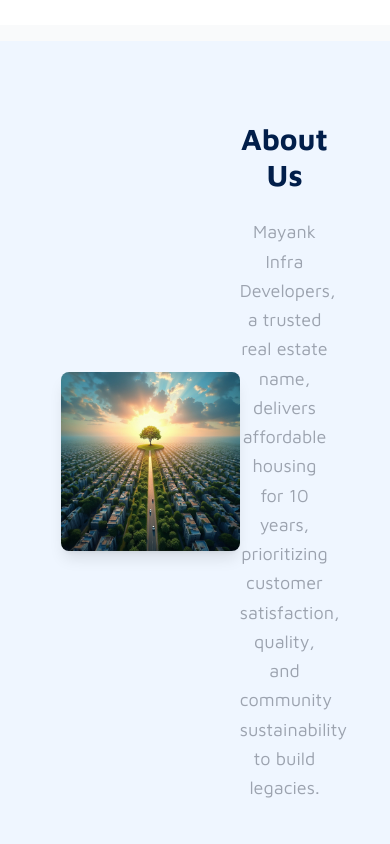
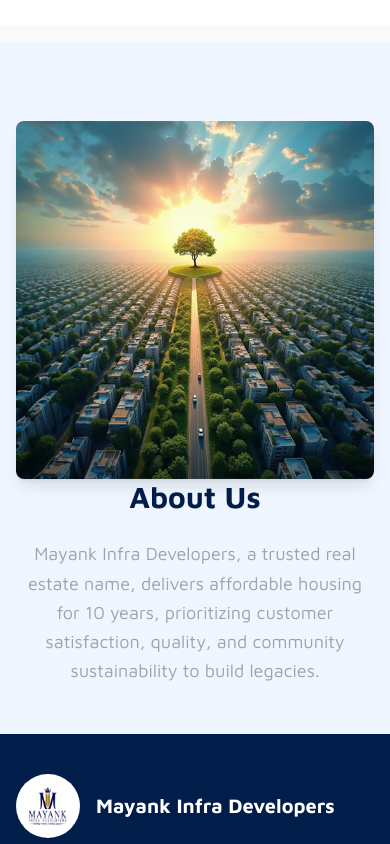
Before and after one commit to aravindnaidu09/Mayank-Website, a website: page projects.html in a window 390 px wide. Shown: the part 1460-2304 px from the top of the page. Drawn offline with nearby package versions, Linux system fonts and the light colour scheme; files that its build step writes are made by us from their sources.

Commit message:
changes made on prooject page

```diff
--- a/projects.html
+++ b/projects.html
@@ -462,16 +462,16 @@
     <!-- About Section -->
     <section id="about" class="py-12 bg-blue-50">
         <div class="container mx-auto px-4">
-            <div class="w-full flex md:flex-row items-center justify-center mt-8  md:h-[400px] lg:h-[500px]">
+            <div class="w-full lg:flex lg:flex-row md:flex md:flex-col items-center justify-center mt-8  md:h-[400px] lg:h-[500px]">
                 <!-- Left: Image -->
-                <div class="w-1/2 md:w-1/2 h-[300px] md:h-full">
-                    <img class="w-full object-cover rounded-lg shadow-lg fade-in"
+                <div class="lg:w-1/2 md:w-1/2 md:h-full">
+                    <img class="lg:w-full md:w-full object-cover rounded-lg shadow-lg fade-in"
                          src="./assets/images/NewImgae/Project page screen 4.jpg"
                          alt="Omkara Logo">
                 </div>
 
                 <!-- Right: Text -->
-                <div class="w-1/4 md:w-full flex flex-col justify-center text-center md:text-left h-full">
+                <div class="lg:w-full md:w-full flex flex-col justify-center text-center">
                     <h2 class="text-3xl font-bold text-[#011E4A] mb-6">
                         About Us
                     </h2>
```
